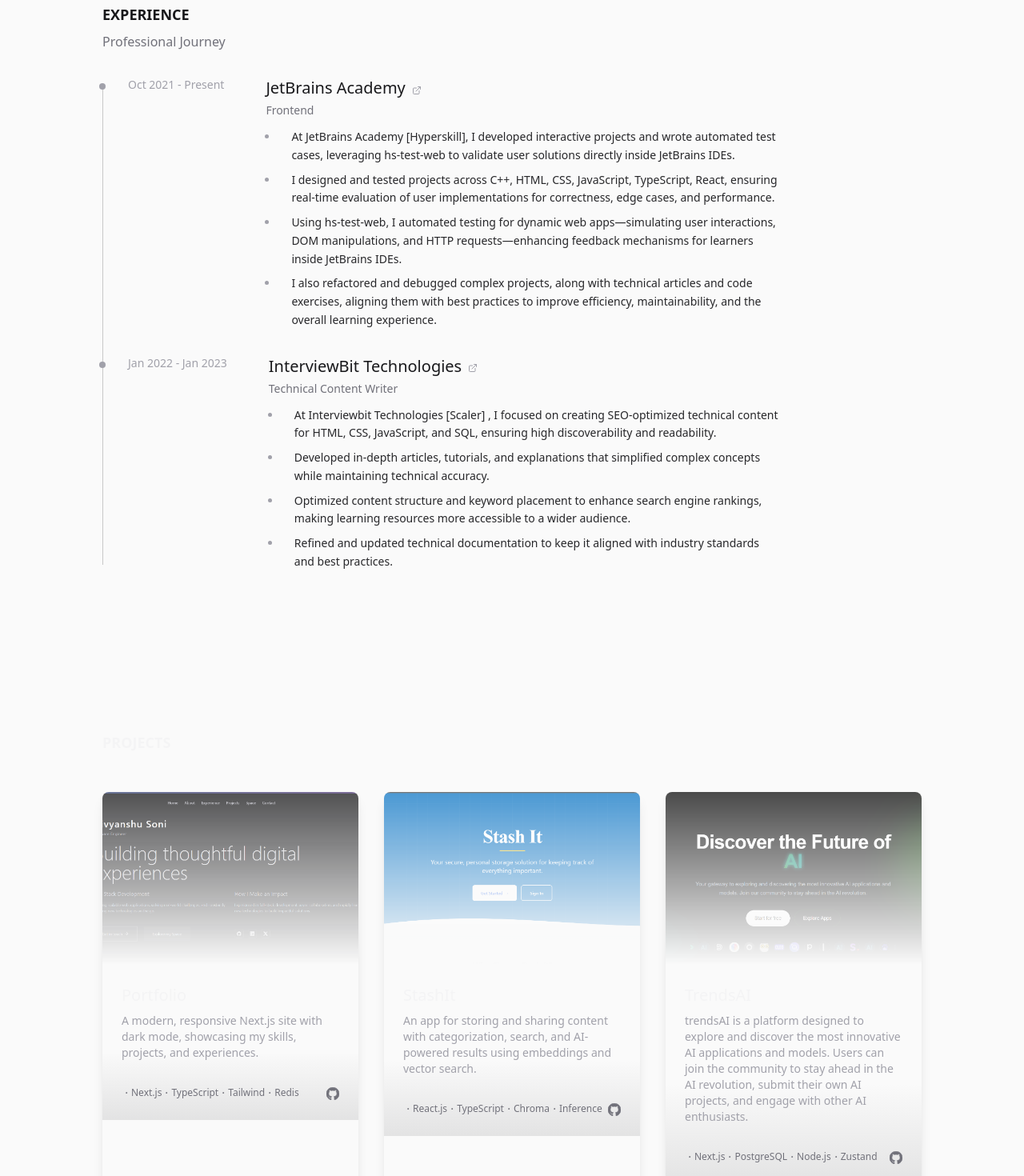
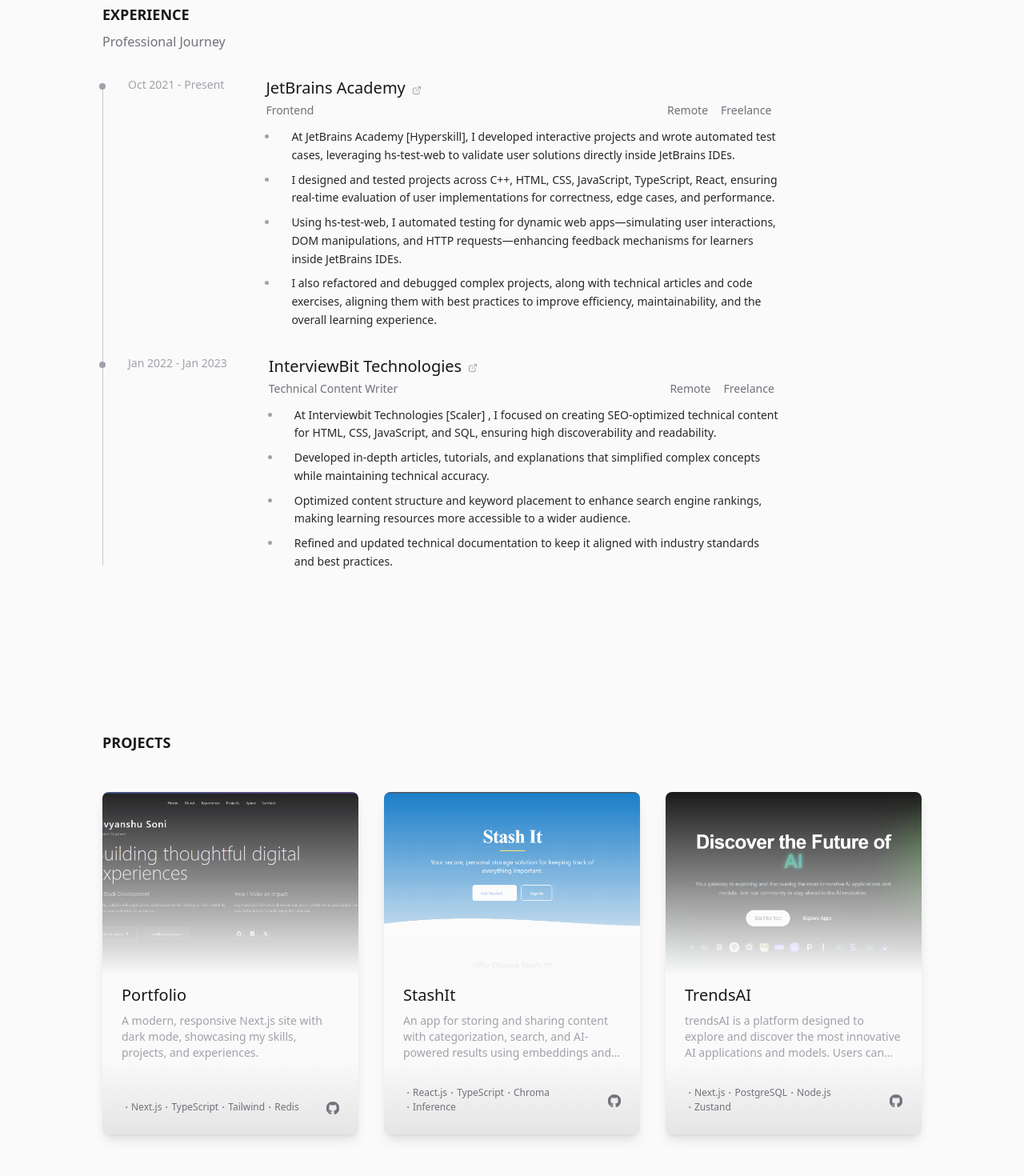
Before and after one commit to dcs-soni/portfolio, a Next.js app: page / in a window 1280 px wide. Shown: the part 1780-3250 px from the top of the page at 80% size. Built offline with nearby package versions, Linux system fonts and the light colour scheme; no server answers; the database is empty.

Commit message:
fix: changes in styling, color and add a badge span in projects section

```diff
--- a/components/Experience.tsx
+++ b/components/Experience.tsx
@@ -72,11 +72,19 @@
                           <ExternalLink className="w-3 h-3 inline-block ml-2 group-hover:text-zinc-800 dark:group-hover:text-zinc-100 text-zinc-400 dark:text-zinc-700 duration-500 ease-in-out" />
                         </Link>
                         {/* <span className="text-xs">{exp.brand}</span> */}
-                        <span
-                          className="text-sm text-zinc-500 dark:text-gray-400"
-                          role="doc-subtitle">
-                          {exp.title}
-                        </span>
+                        <div className="flex flex-row justify-between text-sm text-zinc-500 dark:text-gray-400">
+                          <span className="" role="doc-subtitle">
+                            {exp.title}
+                          </span>
+                          <div>
+                            {exp.badges.map((badge, index) => (
+                              <span key={index} className="px-2">
+                                {badge}
+                              </span>
+                            ))}
+                          </div>
+                        </div>
+
                         <ul
                           className="mt-3 space-y-2 pl-4 md:pl-4"
                           aria-label={`Responsibilities at ${exp.company}`}>
--- a/components/Projects.tsx
+++ b/components/Projects.tsx
@@ -20,7 +20,7 @@
           whileInView={{ opacity: 1, y: 0 }}
           transition={{ duration: 0.5 }}
           viewport={{ once: false, amount: 0.2 }}>
-          <h2 className="sm:text-md md:text-lg font-semibold mb-12 text-zinc-100">
+          <h2 className="sm:text-md md:text-lg font-semibold mb-12 text-zinc-900 dark:text-zinc-100">
             PROJECTS
           </h2>
 
@@ -32,14 +32,14 @@
               <motion.div
                 key={index}
                 onClick={() => window.open(project.link, "_blank")}
-                className="block group rounded-lg overflow-hidden shadow-lg"
+                className="block group rounded-lg overflow-hidden shadow-lg h-full"
                 initial={{ opacity: 0, y: 20 }}
                 whileInView={{ opacity: 1, y: 0 }}
                 transition={{ duration: 0.5, delay: index * 0.1 }}
                 viewport={{ once: true }}
                 role="listitem"
                 aria-label={`${project.title} - ${project.description}`}>
-                <div className="relative overflow-hidden">
+                <div className="flex flex-col h-full">
                   {/* Project Image */}
                   <div className="aspect-[4/3] relative overflow-hidden">
                     <Image
@@ -48,20 +48,20 @@
                       fill
                       sizes="(max-width: 768px) 100vw, (max-width: 1200px) 50vw, 33vw"
                       // className="object-cover transition-transform duration-500 group-hover:scale-105 bg-gradient-to-t from-zinc-900/60 via-transparent to-transparent "
-                      className="cursor-pointer transition-transform duration-500 group-hover:scale-105 object-cover [mask-image:linear-gradient(to_bottom,rgba(0,0,0,0.7),rgba(0,0,0,0)_90%)]"
+                      className=" cursor-pointer transition-transform duration-500 group-hover:scale-105 object-cover [mask-image:linear-gradient(to_bottom,rgba(255,255,255,0.9),rgba(255,255,255,0)_95%)] dark:[mask-image:linear-gradient(to_bottom,rgba(0,0,0,0.7),rgba(0,0,0,0)_95%)]"
                     />
                   </div>
                   {/* Project Info - Dark bottom section */}
-                  <div className="px-6 pb-6  bottom-0 left-0 w-full h-50 bg-gradient-to-t from-zinc-900/10 via-transparent to-transparent  ">
-                    <h3 className="text-xl font-light mb-2 text-zinc-100">
+                  <div className="px-6 pb-6 w-full flex flex-grow flex-col bg-gradient-to-t from-zinc-800/10 via-transparent to-transparent  ">
+                    <h3 className="text-xl font-normal mb-2 text-zinc-900 dark:text-zinc-100 ">
                       {project.title}
                     </h3>
-                    <p className="text-zinc-400 text-sm mb-4">
+                    <p className="text-zinc-400 text-sm mb-4 h-[60px] overflow-hidden text-ellipsis break-words line-clamp-3">
                       {project.description}
                     </p>
-                    <div className="mt-4 pt-4 flex items-center justify-between ">
+                    <div className="mt-auto pt-4 flex items-center justify-between ">
                       <p
-                        className="text-xs text-zinc-500 "
+                        className="text-xs text-zinc-500 w-60 "
                         aria-label="Technologies used">
                         {project.techStack.map((tech, index) => (
                           <span
```
